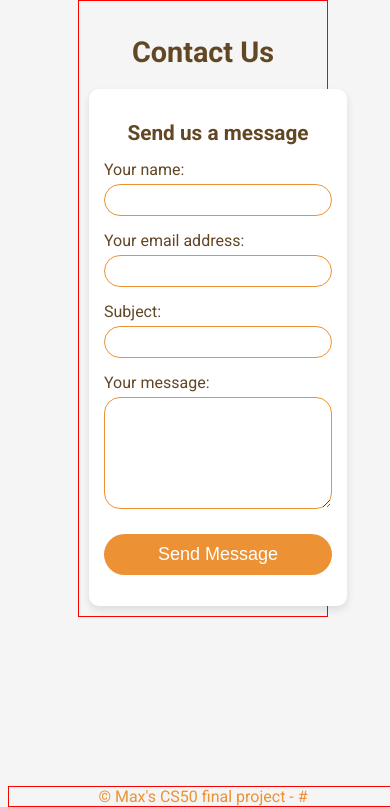
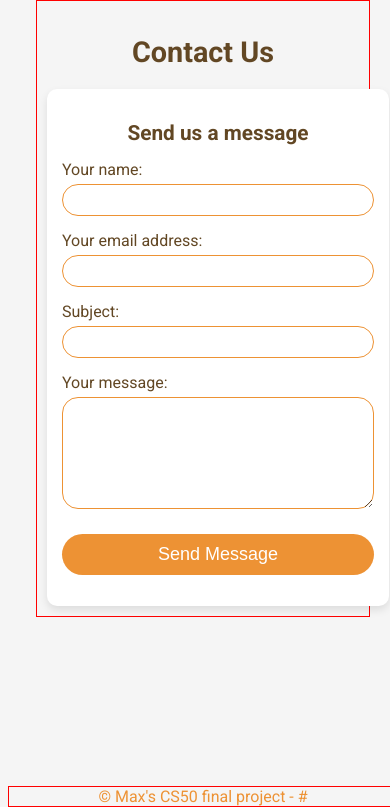
Before and after one commit to maxcol01/pita, a Flask app: page /contact in a window 390 px wide. Shown: the part 136-943 px from the top of the page. Run offline with Flask 3, Linux system fonts and the light colour scheme; some web fonts are replaced.

Commit message:
fixing the containers for the login pages in responsive designs

```diff
--- a/frontend/static/css/contact.css
+++ b/frontend/static/css/contact.css
@@ -7,6 +7,7 @@
 .contact-container {
     margin: 0 auto;
     max-width: 1200px;
+    min-width: 60%;
     padding: 20px;
     border: 1px solid red; /* Development aid */
 }
@@ -120,6 +121,11 @@
 
 /* Tablet Styles (max-width: 768px) */
 @media screen and (max-width: 768px) {
+    .contact-container {
+        padding: 10px;
+        min-width: 100%;
+        margin: 0 auto;
+    }
     .contact-section {
         h1 {
             font-size: 2rem;
@@ -156,6 +162,8 @@
 @media screen and (max-width: 480px) {
     .contact-container {
         padding: 10px;
+        min-width: 80%;
+        margin: 0 auto;
     }
 
     .contact-section {
--- a/frontend/templates/login.html
+++ b/frontend/templates/login.html
@@ -22,7 +22,7 @@
             </form>
         </div>
         <div class="login-registering-user">
-            <h2> Still no account ? Please register !</h2>
+            <h2> Still no account ? Register now!</h2>
             <form action="/register" method="post">
                 <div class="register-username">
                     <label for="username">Enter a username for the app:</label><br>
```
Also changed, not shown: frontend/static/css/login.css (+8 -1 lines).
